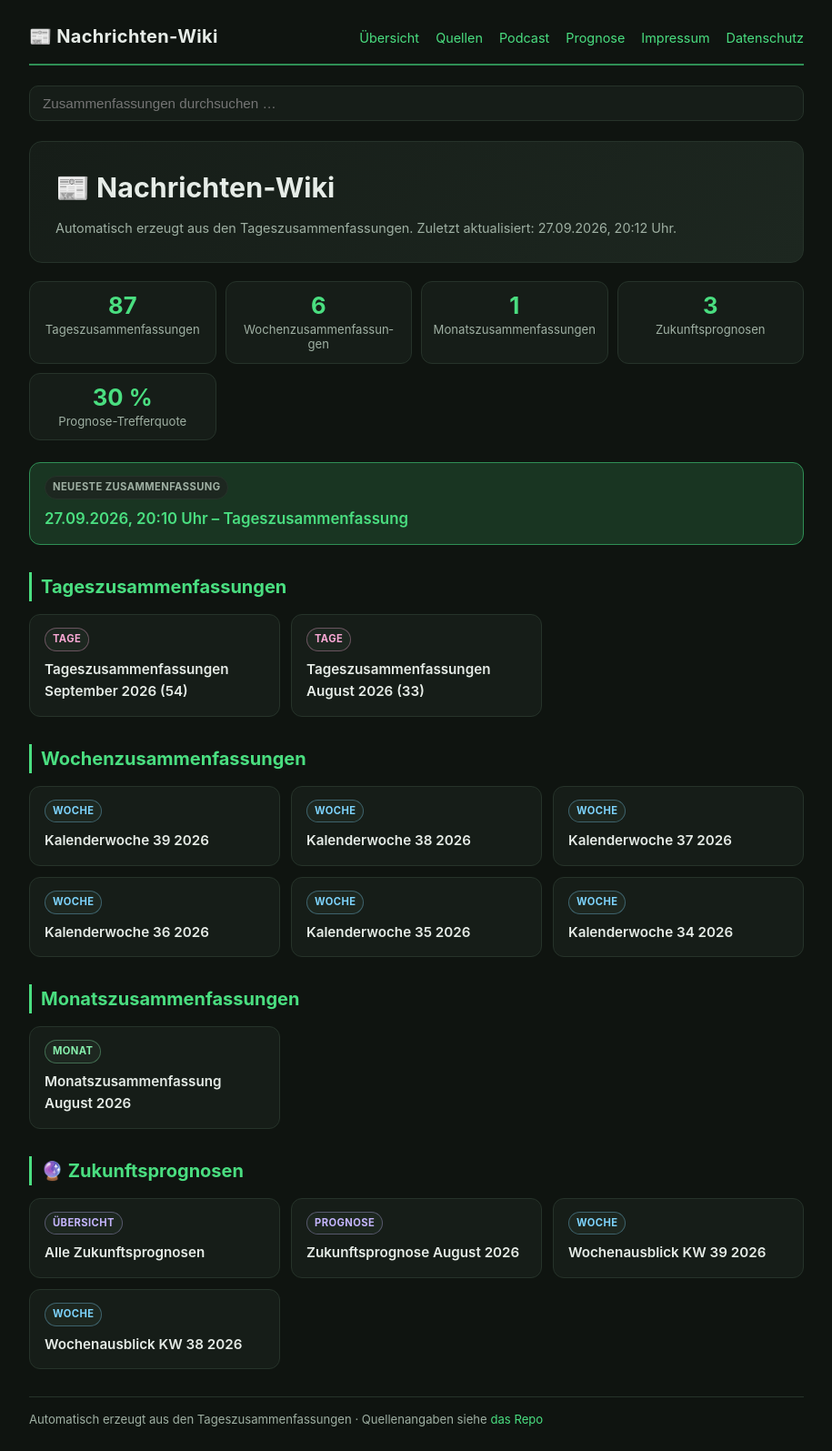
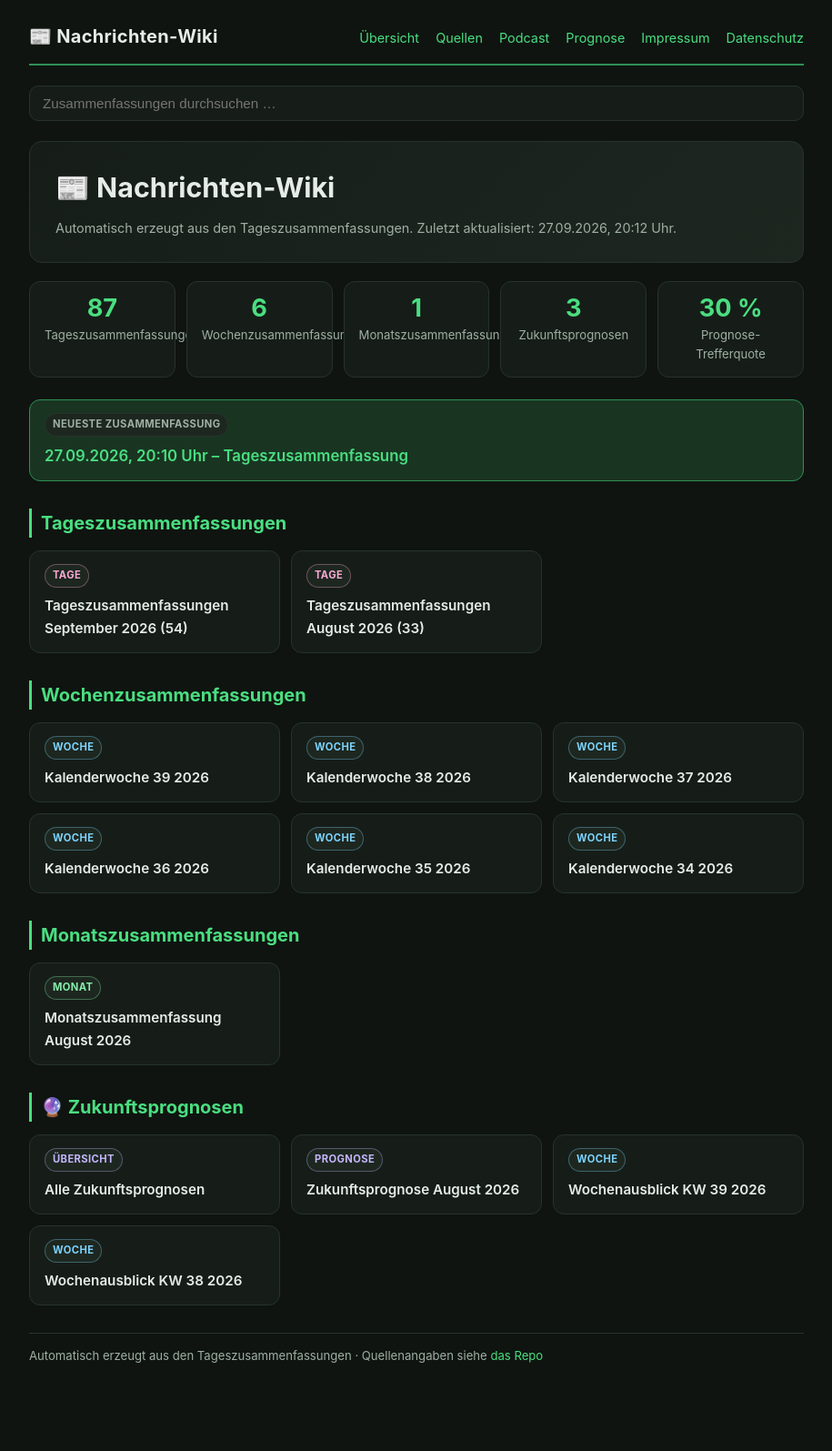
Before and after one commit to Ubuntu51/news-wiki, a Jekyll site: the page built from index.md, in a window 1280 px wide. Shown: the whole page at 91% size, without its empty margins (182-1097 px from the left). Built offline with Jekyll 4.4.1, drawn with Linux system fonts in a browser that asks for light colours; after the commit the page ends 1525 px from its top, so only the background shows below that.

Commit message:
Revert Test: Dashboard-Kacheln zurueck auf Ausgangsstand (d80139d)

```diff
--- a/_layouts/default.html
+++ b/_layouts/default.html
@@ -18,7 +18,7 @@
 <meta name="twitter:title" content="{{ page.title | default: site.title }}">
 <meta name="twitter:description" content="{{ page.description | default: site.description }}">
 <title>{{ page.title | default: site.title }}</title>
-<link rel="stylesheet" href="{{ '/assets/css/style.css' | relative_url }}?v=6">
+<link rel="stylesheet" href="{{ '/assets/css/style.css' | relative_url }}?v=5">
 </head>
 <body class="{{ page.body_class | default: '' }}">
 <div class="wrap">
--- a/assets/css/style.css
+++ b/assets/css/style.css
@@ -193,33 +193,28 @@
 /* Statistik-Kacheln */
 .stats {
   display: grid;
-  grid-template-columns: repeat(auto-fit, minmax(170px, 1fr));
-  gap: 10px;
+  grid-template-columns: repeat(auto-fit, minmax(150px, 1fr));
+  gap: 12px;
   margin-bottom: 24px;
 }
 .stat {
   background: var(--panel);
   border: 1px solid var(--border);
   border-radius: 12px;
-  padding: 12px 12px;
+  padding: 14px 16px;
   text-align: center;
-  min-width: 0;
 }
 .stat strong {
   display: block;
-  font-size: 1.6rem;
+  font-size: 1.7rem;
   color: var(--accent);
   line-height: 1.1;
-  overflow-wrap: break-word;
 }
 .stat span {
   display: block;
   margin-top: 4px;
   color: var(--muted);
   font-size: 0.82rem;
-  line-height: 1.25;
-  hyphens: auto;
-  overflow-wrap: break-word;
 }
 
 /* Karten-Raster */
```
